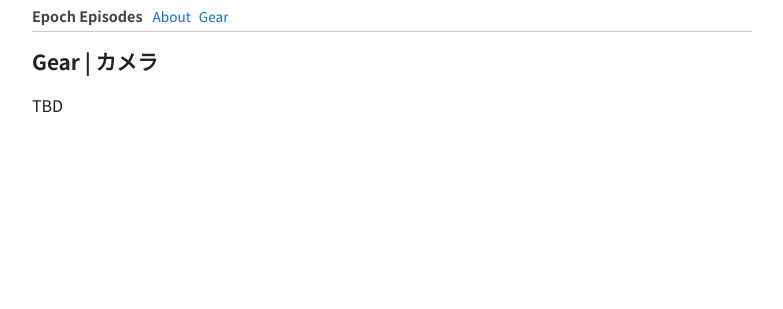
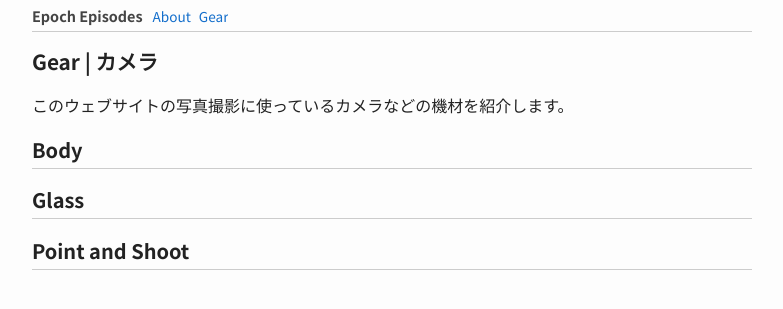
Before and after one commit to toru/ep.torumk.com, a Jekyll site: the page built from _pages/gear_camera.md, in a window 1280 px wide. Shown: the top 309 px of the page, without its empty margins (248-1031 px from the left). Built offline with Jekyll 4.4.1, drawn with Linux system fonts in a browser that asks for light colours.

Commit message:
gear/camera: add an introduction sentence

```diff
--- a/_pages/gear_camera.md
+++ b/_pages/gear_camera.md
@@ -5,4 +5,10 @@ layout: default
 is_post: true
 ---
 
-TBD
+このウェブサイトの写真撮影に使っているカメラなどの機材を紹介します。
+
+## Body
+
+## Glass
+
+## Point and Shoot
```
